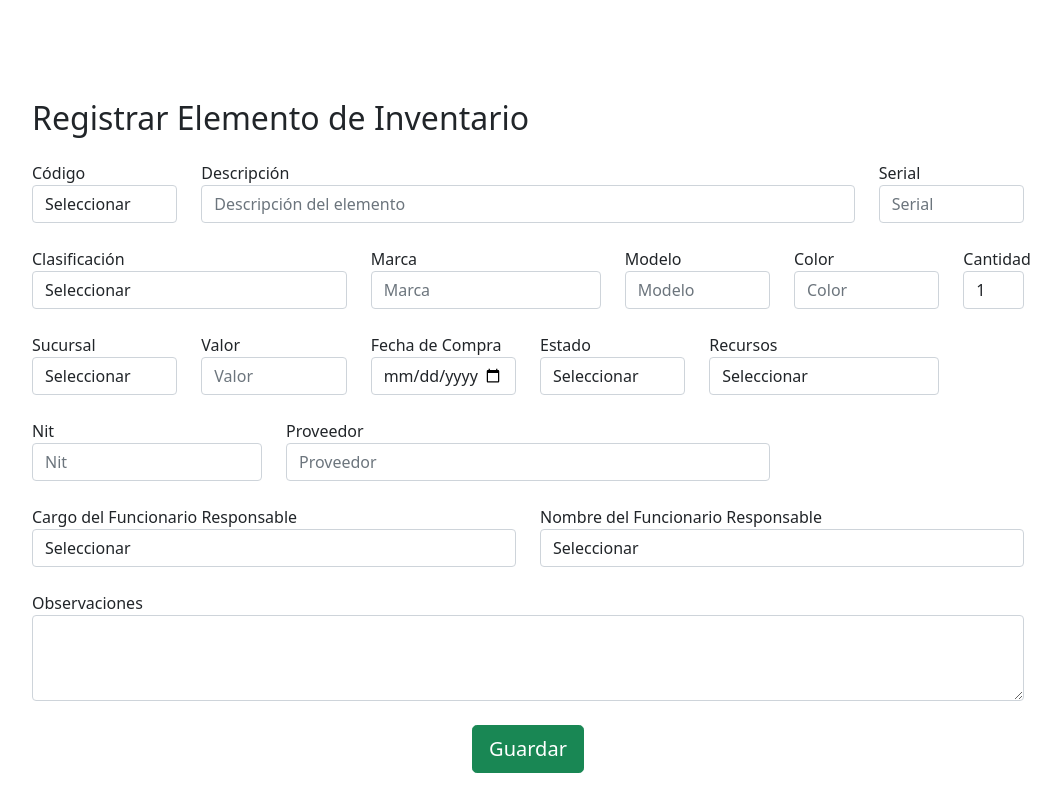
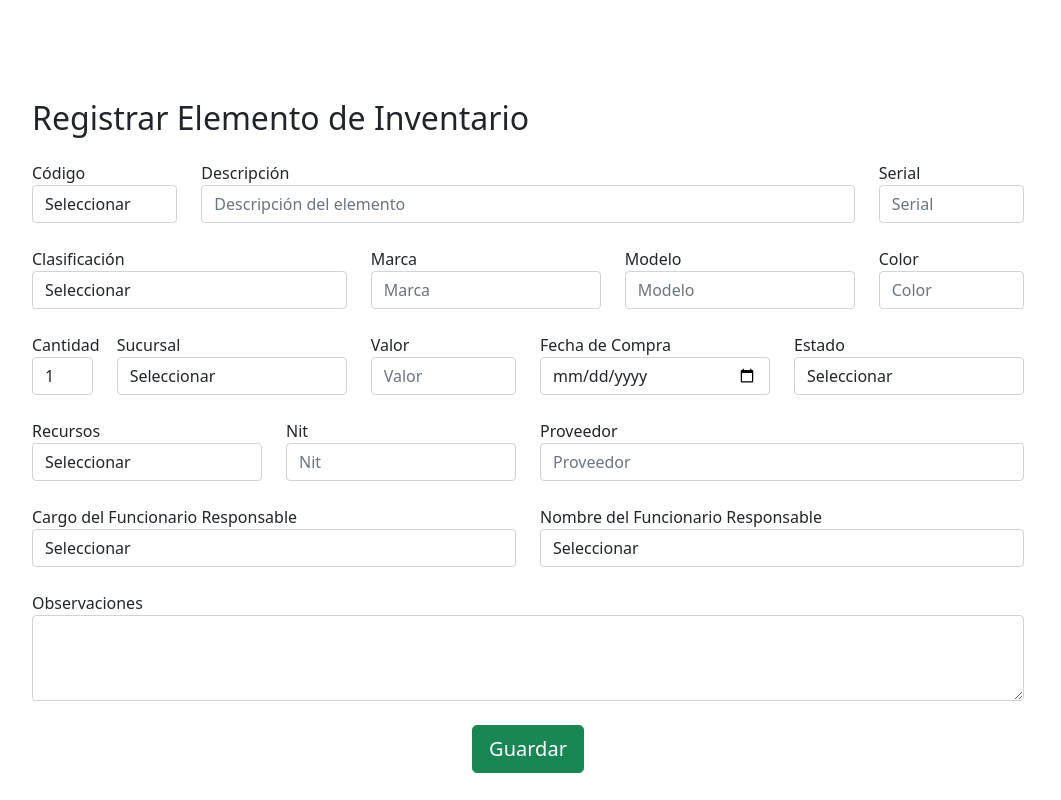
Before and after one commit to maicolmike/inventario, a Django app: template templates/registro/registrar_equipo.html in a window 1280 px wide. Shown: the whole page, without its empty margins (112-1173 px from the left). Run offline with Django 5.2, Linux system fonts and the light colour scheme; the template is opened without the code that fills it: values that come from a table or form of the project are taken from there, others are empty; some libraries are stand-ins or nearby versions.

Commit message:
pruebsa fechas

```diff
--- a/templates/registro/registrar_equipo.html
+++ b/templates/registro/registrar_equipo.html
@@ -62,7 +62,7 @@
                     {{ form.marca }}
                 </div>
 
-                <div class="col-md-2">
+                <div class="col-md-3">
                     <label for="{{ form.modelo.id_for_label }}">Modelo</label>
                     {{ form.modelo }}
                 </div>
@@ -72,17 +72,17 @@
                     {{ form.color }}
                 </div>
 
-                <div class="col-md-1">
-                    <label for="{{ form.cantidad.id_for_label }}">Cantidad</label>
-                    {{ form.cantidad }}
-                </div>
             </div>
 
             <!-- FILA 3 -->
             <div class="row mt-4">
 
+                <div class="col-md-1">
+                    <label for="{{ form.cantidad.id_for_label }}">Cantidad</label>
+                    {{ form.cantidad }}
+                </div>
 
-                <div class="col-md-2">
+                <div class="col-md-3">
                     <label for="{{ form.sucursal.id_for_label }}">Sucursal</label>
                     {{ form.sucursal }}
                 </div>
@@ -92,24 +92,25 @@
                     {{ form.valor }}
                 </div>
 
-                <div class="col-md-2">
+                <div class="col-md-3">
                     <label for="{{ form.fecha_compra.id_for_label }}">Fecha de Compra</label>
                     {{ form.fecha_compra }}
                 </div>
 
-                <div class="col-md-2">
+                <div class="col-md-3">
                     <label for="{{ form.estado.id_for_label }}">Estado</label>
                     {{ form.estado }}
                 </div>
+
+            </div>
+
+            <!-- FILA 4 -->
+            <div class="row mt-4">
 
                 <div class="col-md-3">
                     <label for="{{ form.recursos.id_for_label }}">Recursos</label>
                     {{ form.recursos }}
                 </div>
-            </div>
-
-            <!-- FILA 4 -->
-            <div class="row mt-4">
 
                 <div class="col-md-3">
                     <label for="{{ form.nit.id_for_label }}">Nit</label>
```
